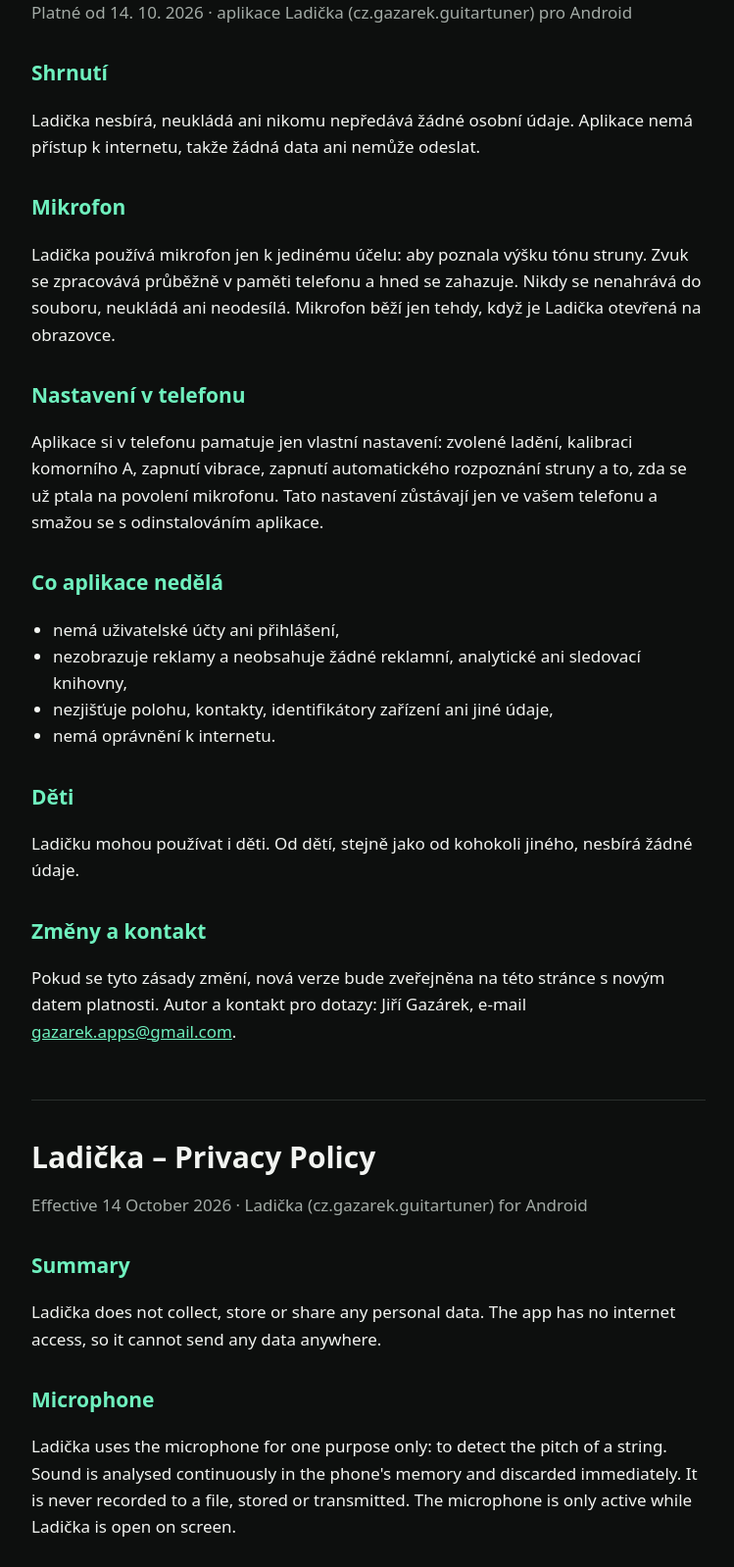
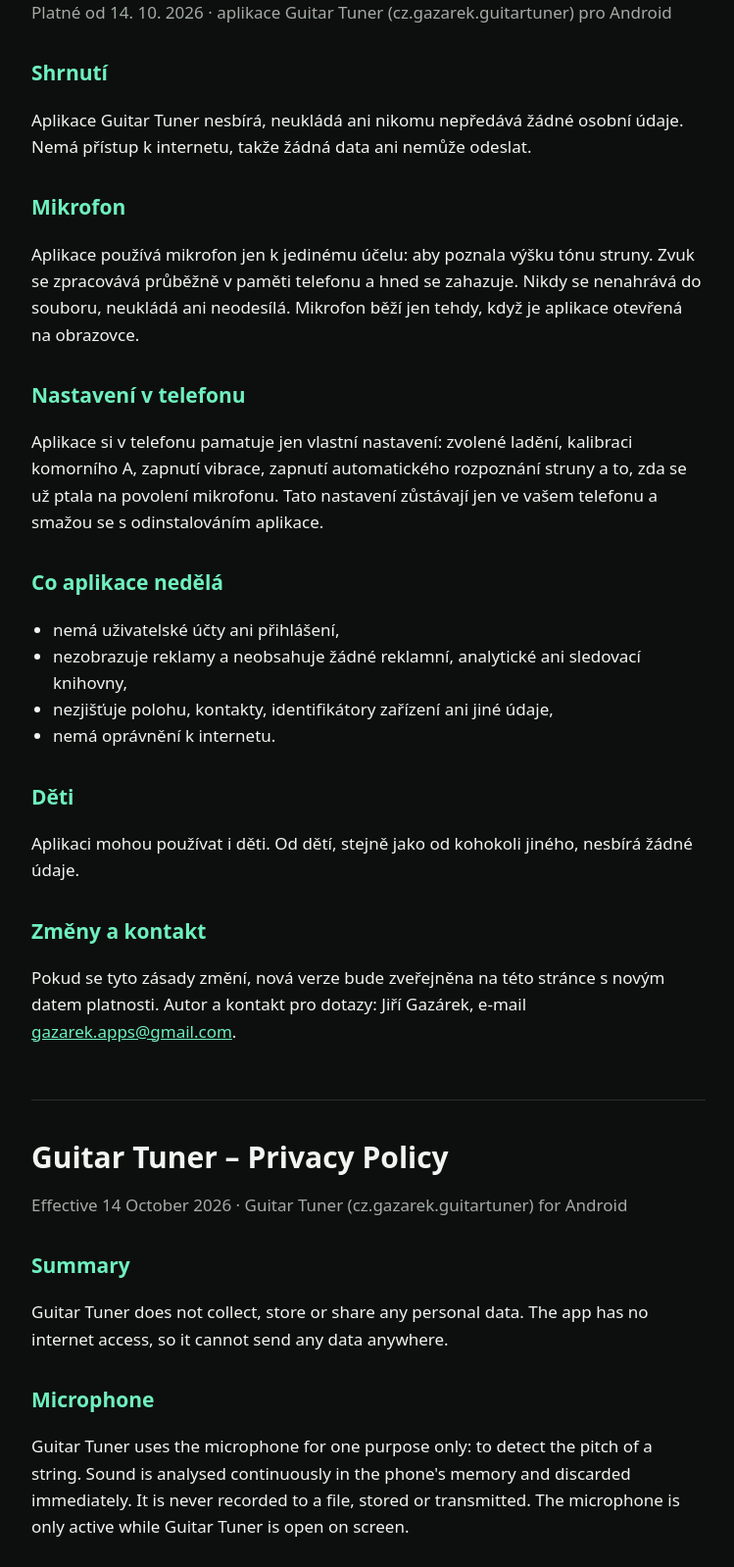
Before and after one commit to Ereniss/guitartuner-privacy, a plain HTML site: page index.html in a window 1280 px wide. Shown: the part 121-1720 px from the top of the page at 98% size, without its empty margins (264-1013 px from the left). Drawn offline with Linux system fonts and the light colour scheme.

Commit message:
Nový název aplikace: Guitar Tuner

```diff
--- a/index.html
+++ b/index.html
@@ -3,7 +3,7 @@
 <head>
 <meta charset="utf-8">
 <meta name="viewport" content="width=device-width, initial-scale=1">
-<title>Ladička – zásady ochrany osobních údajů / Privacy Policy</title>
+<title>Guitar Tuner – zásady ochrany osobních údajů / Privacy Policy</title>
 <style>
   :root { --bg: #0D0F0E; --surface: #171A19; --text: #F2F4F1; --muted: #A3ABA6; --mint: #6FF0BE; --line: #2A2F2D; }
   * { box-sizing: border-box; }
@@ -23,14 +23,14 @@
 <nav class="muted"><a href="#cs">Česky</a> · <a href="#en">English</a></nav>
 
 <section id="cs" lang="cs">
-<h1>Ladička – zásady ochrany osobních údajů</h1>
-<p class="muted">Platné od 14. 10. 2026 · aplikace Ladička (cz.gazarek.guitartuner) pro Android</p>
+<h1>Guitar Tuner – zásady ochrany osobních údajů</h1>
+<p class="muted">Platné od 14. 10. 2026 · aplikace Guitar Tuner (cz.gazarek.guitartuner) pro Android</p>
 
 <h2>Shrnutí</h2>
-<p>Ladička nesbírá, neukládá ani nikomu nepředává žádné osobní údaje. Aplikace nemá přístup k internetu, takže žádná data ani nemůže odeslat.</p>
+<p>Aplikace Guitar Tuner nesbírá, neukládá ani nikomu nepředává žádné osobní údaje. Nemá přístup k internetu, takže žádná data ani nemůže odeslat.</p>
 
 <h2>Mikrofon</h2>
-<p>Ladička používá mikrofon jen k jedinému účelu: aby poznala výšku tónu struny. Zvuk se zpracovává průběžně v paměti telefonu a hned se zahazuje. Nikdy se nenahrává do souboru, neukládá ani neodesílá. Mikrofon běží jen tehdy, když je Ladička otevřená na obrazovce.</p>
+<p>Aplikace používá mikrofon jen k jedinému účelu: aby poznala výšku tónu struny. Zvuk se zpracovává průběžně v paměti telefonu a hned se zahazuje. Nikdy se nenahrává do souboru, neukládá ani neodesílá. Mikrofon běží jen tehdy, když je aplikace otevřená na obrazovce.</p>
 
 <h2>Nastavení v telefonu</h2>
 <p>Aplikace si v telefonu pamatuje jen vlastní nastavení: zvolené ladění, kalibraci komorního A, zapnutí vibrace, zapnutí automatického rozpoznání struny a to, zda se už ptala na povolení mikrofonu. Tato nastavení zůstávají jen ve vašem telefonu a smažou se s odinstalováním aplikace.</p>
@@ -44,21 +44,21 @@
 </ul>
 
 <h2>Děti</h2>
-<p>Ladičku mohou používat i děti. Od dětí, stejně jako od kohokoli jiného, nesbírá žádné údaje.</p>
+<p>Aplikaci mohou používat i děti. Od dětí, stejně jako od kohokoli jiného, nesbírá žádné údaje.</p>
 
 <h2>Změny a kontakt</h2>
 <p>Pokud se tyto zásady změní, nová verze bude zveřejněna na této stránce s novým datem platnosti. Autor a kontakt pro dotazy: Jiří Gazárek, e-mail <a href="mailto:gazarek.apps@gmail.com">gazarek.apps@gmail.com</a>.</p>
 </section>
 
 <section id="en" lang="en">
-<h1>Ladička – Privacy Policy</h1>
-<p class="muted">Effective 14 October 2026 · Ladička (cz.gazarek.guitartuner) for Android</p>
+<h1>Guitar Tuner – Privacy Policy</h1>
+<p class="muted">Effective 14 October 2026 · Guitar Tuner (cz.gazarek.guitartuner) for Android</p>
 
 <h2>Summary</h2>
-<p>Ladička does not collect, store or share any personal data. The app has no internet access, so it cannot send any data anywhere.</p>
+<p>Guitar Tuner does not collect, store or share any personal data. The app has no internet access, so it cannot send any data anywhere.</p>
 
 <h2>Microphone</h2>
-<p>Ladička uses the microphone for one purpose only: to detect the pitch of a string. Sound is analysed continuously in the phone's memory and discarded immediately. It is never recorded to a file, stored or transmitted. The microphone is only active while Ladička is open on screen.</p>
+<p>Guitar Tuner uses the microphone for one purpose only: to detect the pitch of a string. Sound is analysed continuously in the phone's memory and discarded immediately. It is never recorded to a file, stored or transmitted. The microphone is only active while Guitar Tuner is open on screen.</p>
 
 <h2>Settings on your phone</h2>
 <p>The app only remembers its own settings on your phone: the selected tuning, the concert pitch (A4) calibration, whether vibration is on, whether automatic string detection is on and whether it has already asked for microphone permission. These settings stay on your phone and are deleted when you uninstall the app.</p>
@@ -72,7 +72,7 @@
 </ul>
 
 <h2>Children</h2>
-<p>Ladička is suitable for children. It collects no data from children, just as it collects none from anyone else.</p>
+<p>Guitar Tuner is suitable for children. It collects no data from children, just as it collects none from anyone else.</p>
 
 <h2>Changes and contact</h2>
 <p>If this policy changes, the new version will be published on this page with a new effective date. For questions, contact the developer, Jiří Gazárek, at <a href="mailto:gazarek.apps@gmail.com">gazarek.apps@gmail.com</a>.</p>
```
Also changed, not shown: 1 other file.
